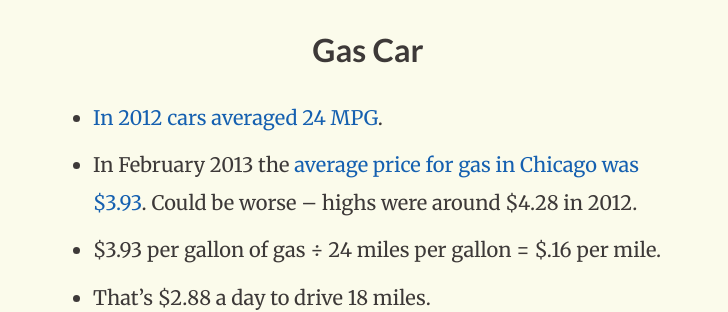
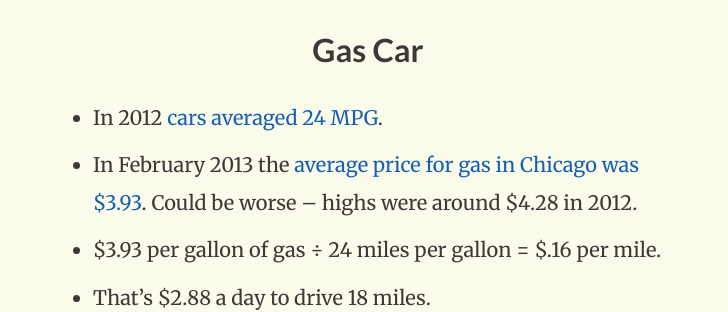
Before and after one commit to clarkhtse/blog, a Jekyll site: the page built from _posts/2013-04-11-our-nissan-leaf-is-8x-cheaper-to-drive-to-work-than-a-gas-car.md, in a window 1280 px wide. Shown: the part 639-951 px from the top of the page, without its empty margins (272-1000 px from the left). Built offline with Jekyll 4.4.1, drawn with Linux system fonts in a browser that asks for light colours; Markdown is read by kramdown in place of the engine named in the settings.

```diff
--- a/_posts/2013-04-11-our-nissan-leaf-is-8x-cheaper-to-drive-to-work-than-a-gas-car.md
+++ b/_posts/2013-04-11-our-nissan-leaf-is-8x-cheaper-to-drive-to-work-than-a-gas-car.md
@@ -12,7 +12,7 @@ Since electric and gas are measured in different units and capacities, I needed
 So here's the math. (All numbers are rounded up or down for readability).
 
 ## Gas Car
-* [In 2012 cars averaged 24 MPG](http://www.greencarreports.com/news/1081502_gas-mileage-keeps-rising-record-23-8-mpg-average-in-2012).
+* In 2012 [cars averaged 24 MPG](http://www.greencarreports.com/news/1081502_gas-mileage-keeps-rising-record-23-8-mpg-average-in-2012).
 * In February 2013 the [average price for gas in Chicago was $3.93](http://www.bls.gov/ro5/aepchi.htm). Could be worse -- highs were around $4.28 in 2012.
 * $3.93 per gallon of gas &divide; 24 miles per gallon = $.16 per mile.
 * That's $2.88 a day to drive 18 miles.
```
